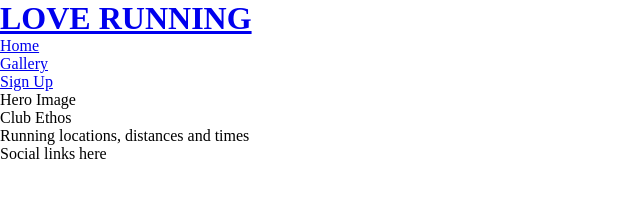
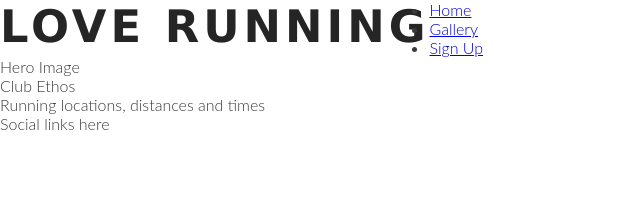
Before and after one commit to coder-swan/love-running, a plain HTML site: page index.html in a window 1280 px wide. Shown: the whole page, without its empty margins (0-640 px from the left). Drawn offline with Linux system fonts and the light colour scheme.

Commit message:
adding styling to header and logo

```diff
--- a/assets/CSS/style.css
+++ b/assets/CSS/style.css
@@ -7,6 +7,21 @@
 }
 
 body {
-    font-family: Lato, Helvetica, sans-serif
+    font-family: Lato, Helvetica, sans-serif;
     font-weight: 300;
+    color: #3a3a3a;
 }
+
+/* headings and logo */
+
+h1, h2 {
+    font-family:'Lucida Sans', 'Lucida Sans Regular', 'Lucida Grande', 'Lucida Sans Unicode', Geneva, Verdana, sans-serif;
+    text-transform: uppercase;
+    letter-spacing: 4px;
+    color: #252525;
+}
+
+#logo {
+    float: left;
+    font-size: 280%;
+}
--- a/index.html
+++ b/index.html
@@ -12,7 +12,7 @@
 <body>
     <header>
         <a href="index.html">
-            <h1>LOVE RUNNING</h1>
+            <h1 id="logo">LOVE RUNNING</h1>
         </a>
         <nav>
             <ul>
```
